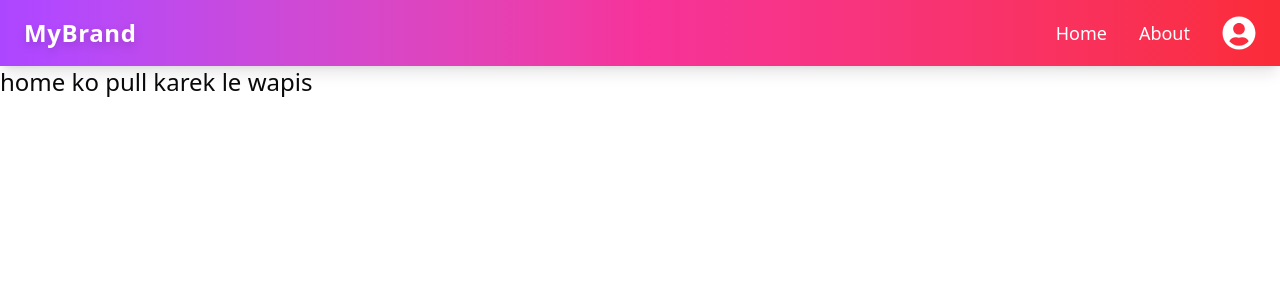
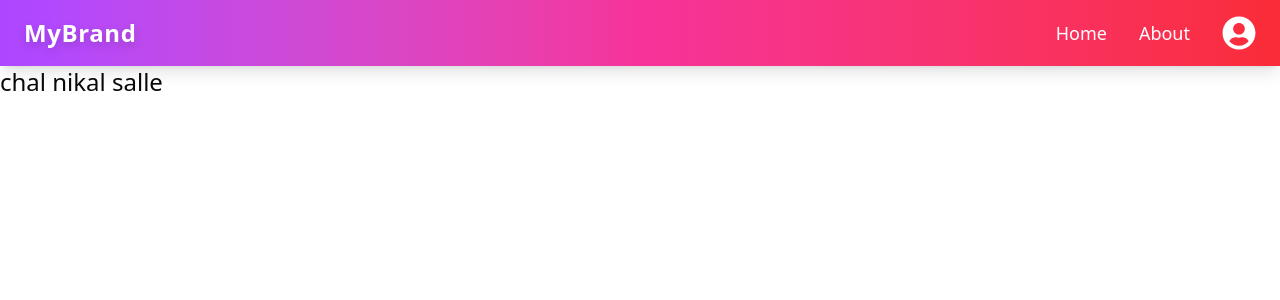
Before and after one commit to amolpatil1955/demo, a Next.js app: page / in a window 1280 px wide. Shown: the top 300 px of the page. Built offline with nearby package versions, Linux system fonts and the light colour scheme.

Commit message:
Update text in Home component

```diff
--- a/components/Home.jsx
+++ b/components/Home.jsx
@@ -3,8 +3,7 @@ import React from 'react'
 const home = () => {
   return (
     <div>
-home ko pull karek le wapis
-    </div>
+chal nikal salle    </div>
   )
 }
 
```
